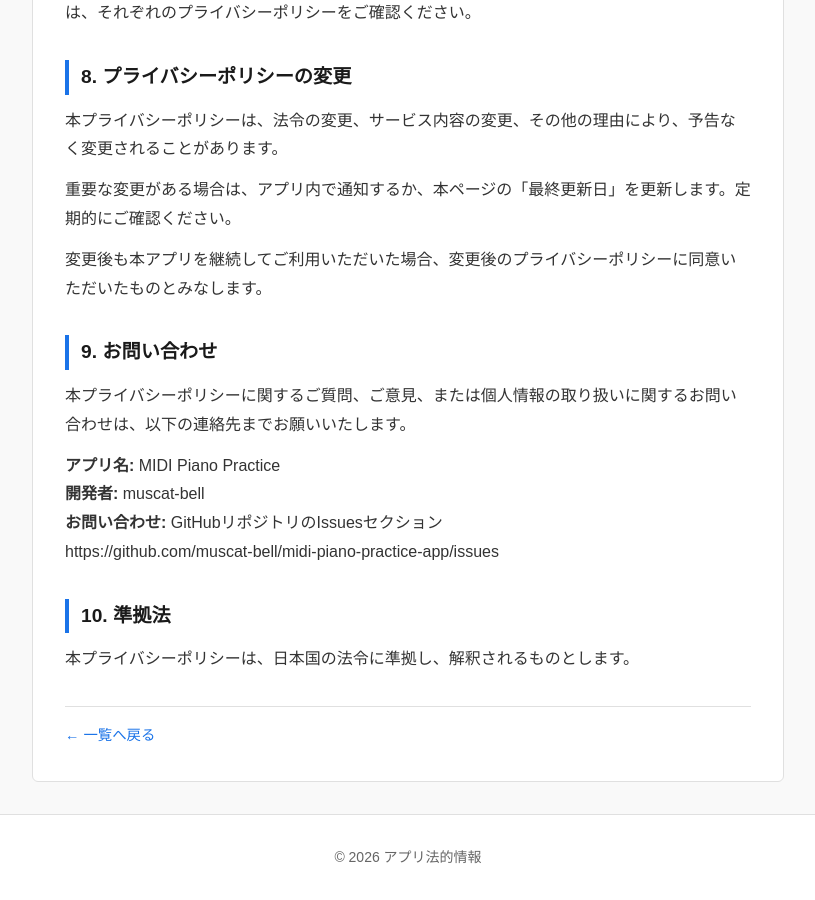
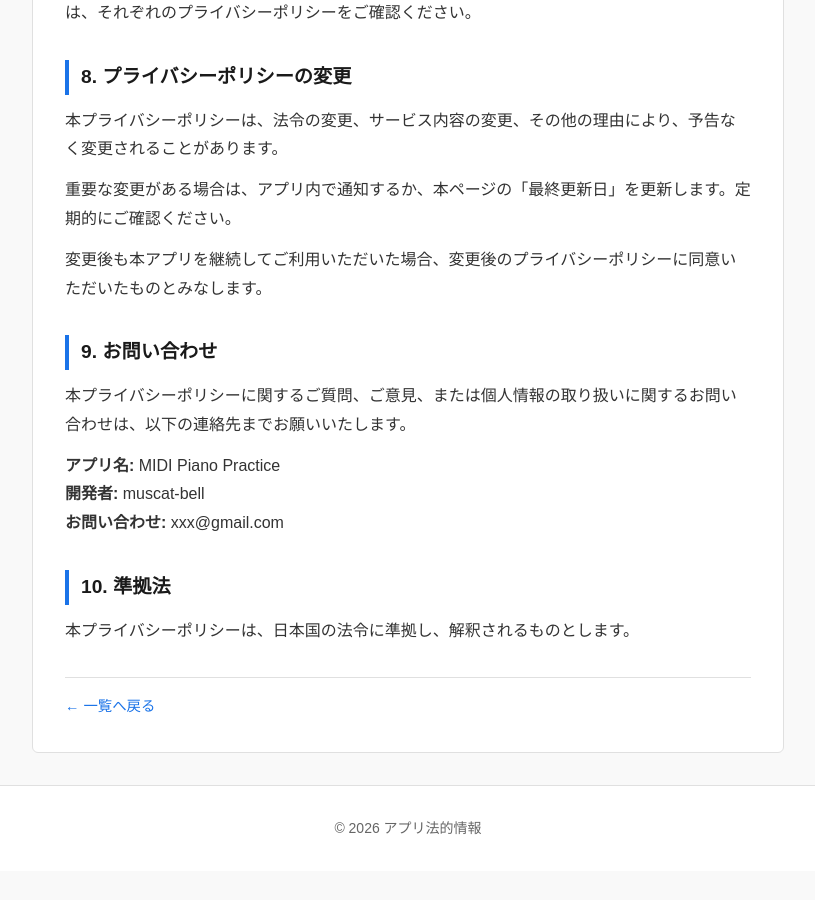
Before and after one commit to muscat-bell/app-legal, a Jekyll site: the page built from _apps/midi-piano-practice/privacy.md, in a window 1280 px wide and 900 px high, scrolled down 4605 px. Shown: the whole window, without its empty margins (232-1047 px from the left). Built offline with Jekyll 4.4.1, drawn with Linux system fonts in a browser that asks for light colours; after the commit the page ends 5476 px from its top, so only the background shows below that.

Commit message:
privacy.md の更新

```diff
--- a/_apps/midi-piano-practice/privacy.md
+++ b/_apps/midi-piano-practice/privacy.md
@@ -169,8 +169,7 @@ https://firebase.google.com/support/privacy
 
 **アプリ名:** MIDI Piano Practice
 **開発者:** muscat-bell
-**お問い合わせ:** GitHubリポジトリのIssuesセクション
-https://github.com/muscat-bell/midi-piano-practice-app/issues
+**お問い合わせ:** xxx@gmail.com
 
 ## 10. 準拠法
 
```
